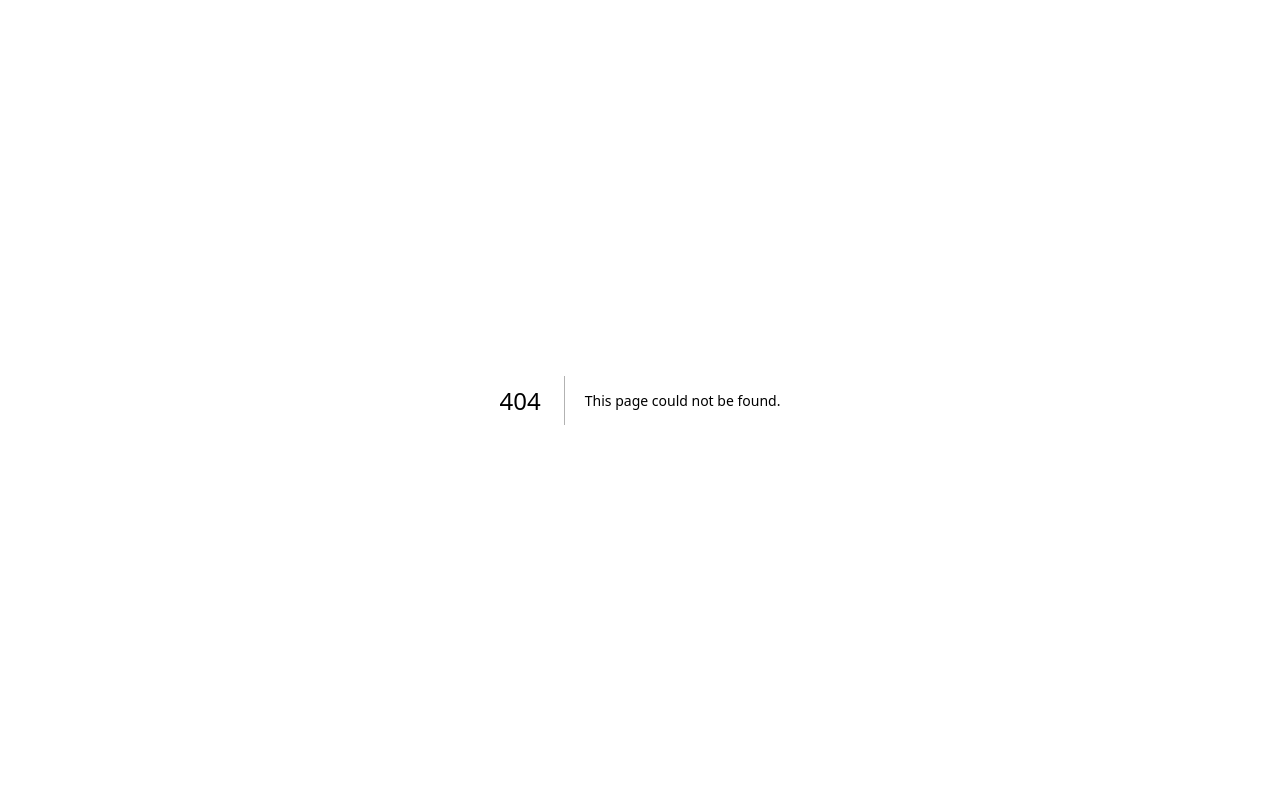
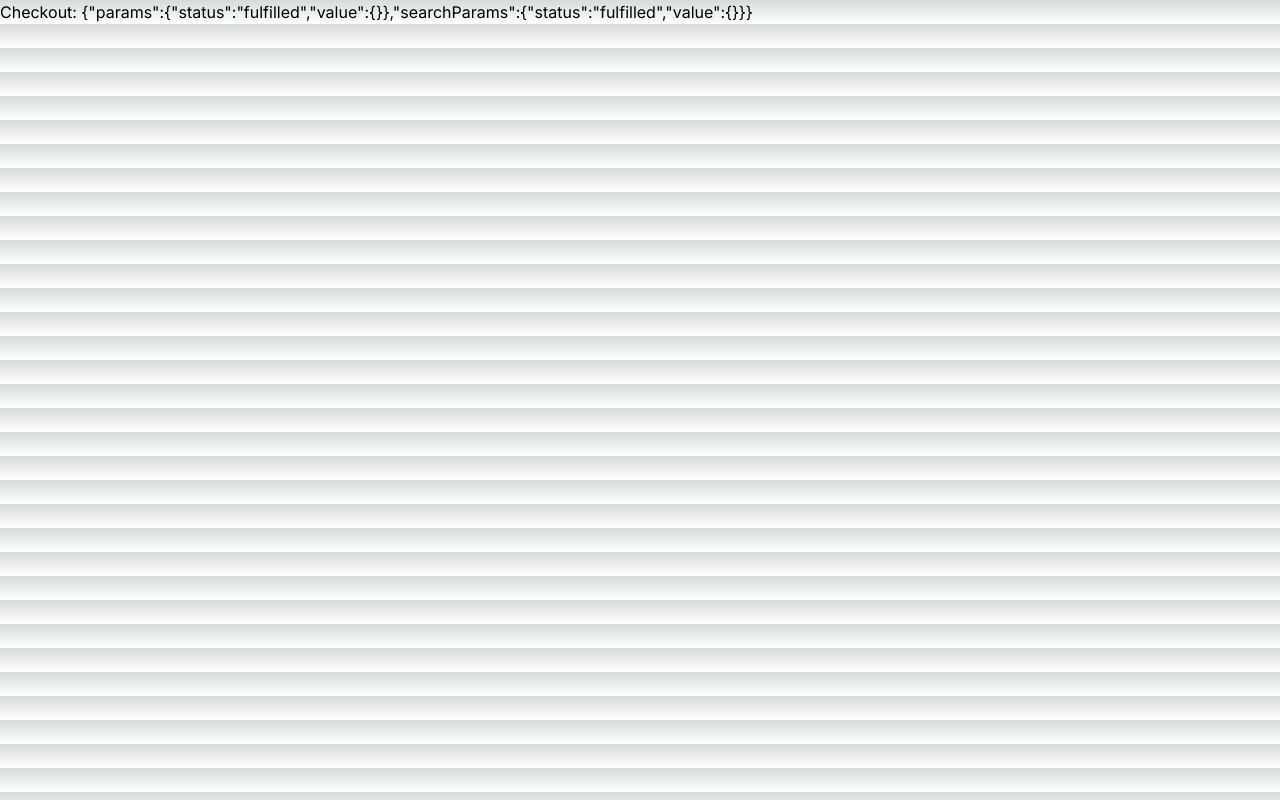
Before and after one commit to M4rYu5/web-dev-practice, a Next.js app in the folder src/store_front_react/: page /checkout in a window 1280 px wide. Before the commit this address had no page. Built offline with nearby package versions, Linux system fonts and the light colour scheme.

Commit message:
added empty checkout page

```diff
--- /dev/null
+++ b/src/store_front_react/app/checkout/page.tsx
@@ -0,0 +1,16 @@
+"use client"
+
+import React from 'react';
+import { metadata } from '../layout';
+
+
+
+const Checkout: React.FC = (params) => {
+  metadata.title = "Checkout";
+
+  return (
+      <h1>Checkout: {JSON.stringify(params)}</h1>
+  );
+};
+
+export default Checkout;
```
